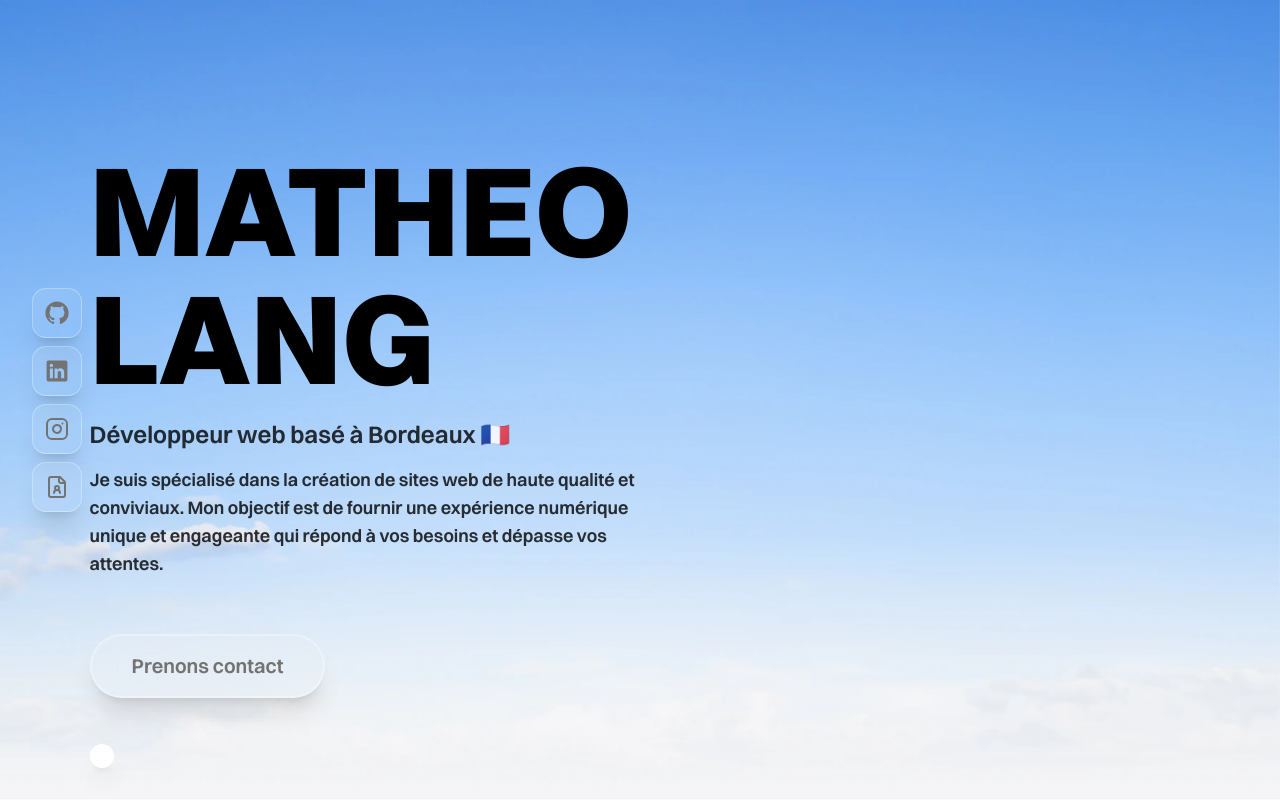
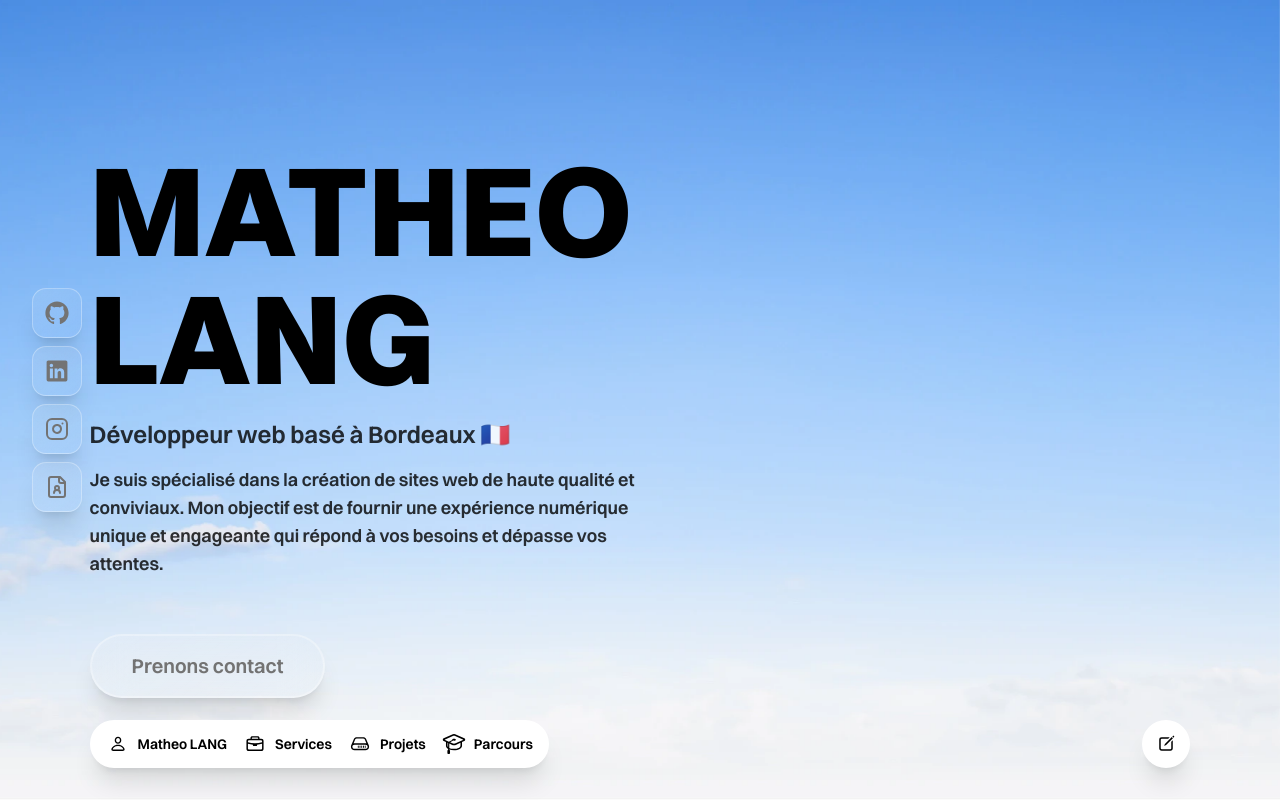
Before and after one commit to Matsuel/portfolio, a Next.js app: page / in a window 1280 px wide. Shown: the top 800 px of the page. Built offline with nearby package versions, Linux system fonts and the light colour scheme.

Commit message:
feat: réorganiser la barre de navigation et ajouter le bouton de contact

```diff
--- a/constants/navbar.tsx
+++ b/constants/navbar.tsx
@@ -12,12 +12,17 @@ export enum NavbarLinkSection {
     Contact = "#contact",
 }
 
+export const homeSection = { name: "Matheo LANG", sectionId: NavbarLinkSection.Home, icon: <Person /> };
+export const servicesSection = { name: "Services", sectionId: NavbarLinkSection.Services, icon: <Briefcase /> };
+export const projectsSection = { name: "Projets", sectionId: NavbarLinkSection.Projects, icon: <ExternaleDrive /> };
+export const educationSection = { name: "Parcours", sectionId: NavbarLinkSection.Education, icon: <School /> };
+export const contactSection = { name: "Contact", sectionId: NavbarLinkSection.Contact, icon: <Write /> };
+
 export const navbarLinks = [
-    { name: "Matheo LANG", sectionId: NavbarLinkSection.Home, icon: <Person /> },
-    { name: "Parcours", sectionId: NavbarLinkSection.Education, icon: <School /> },
-    { name: "Projets", sectionId: NavbarLinkSection.Projects, icon: <ExternaleDrive /> },
-    { name: "Services", sectionId: NavbarLinkSection.Services, icon: <Briefcase /> },
-    { name: "Contact", sectionId: NavbarLinkSection.Contact, icon: <Write /> },
+    homeSection,
+    servicesSection,
+    projectsSection,
+    educationSection
 ];
 
 export const mail = "matheolang@icloud.com"
--- a/src/app/page.tsx
+++ b/src/app/page.tsx
@@ -2,7 +2,7 @@ import Background from "@/components/Background";
 import Footer from "@/components/Footer";
 import Hero from "@/components/Hero";
 import Loader from "@/components/Loader";
-import Navbar from "@/components/Navbar";
+import Navbar, { ContactButton } from "@/components/Navbar";
 import Parcours from "@/components/Parcours";
 import Services from "@/components/Services";
 
@@ -11,6 +11,7 @@ export default function Home() {
     <div className="w-full min-h-screen h-auto flex flex-col items-center">
       <Background />
       <Navbar />
+      <ContactButton />
       <Loader />
       <Hero />
       <Services />
--- a/src/components/Navbar.tsx
+++ b/src/components/Navbar.tsx
@@ -1,15 +1,31 @@
+import NavbarLink from "@/components/NavbarLink"
+import Link from "next/link"
+import { contactSection, mail, navbarLinks } from "../../constants/navbar"
 
 const Navbar = () => {
     return (
-        <nav className='fixed bottom-8 left-[7%] z-50 w-auto h-auto p-3 rounded-xl bg-white shadow-xl'>
+        <nav className='fixed bottom-8 left-[7%] z-50 w-auto h-auto p-3 px-4 rounded-full bg-white shadow-xl flex flex-row gap-4'>
+            {navbarLinks.map((link) => (
+                <NavbarLink
+                    key={link.sectionId}
+                    {...link}
+                />
+            ))}
 
         </nav>
     )
 }
 
-export default Navbar
+export default Navbar;
 
 
-// Ajouter un bouton retour en haut de page quand on est sur une section autre que Home
-// Faire des boutons comme sur IOS26
-// Bouton contact tout seul à droite
+export const ContactButton = () => {
+    return (
+        <Link
+            href={`mailto:${mail}`}
+            className='fixed bottom-8 right-[7%] z-50 w-auto h-auto p-3 rounded-full bg-white shadow-xl flex items-center justify-center'
+        >
+            {contactSection.icon}
+        </Link>
+    )
+}
--- /dev/null
+++ b/src/components/NavbarLink.tsx
@@ -0,0 +1,31 @@
+"use client"
+import Link from "next/link";
+import { useState } from "react";
+
+interface NavbarLinkProps {
+    sectionId: string;
+    icon: React.ReactNode;
+    name: string;
+}
+
+const NavbarLink = ({
+    sectionId,
+    icon,
+    name
+}: NavbarLinkProps) => {
+
+    const [isHovered, setIsHovered] = useState<boolean>(false);
+
+    return (
+        <Link href={sectionId} className='flex items-center gap-2' onMouseEnter={() => setIsHovered(true)} onMouseLeave={() => setIsHovered(false)}>
+            {icon}
+            <span
+                className={`text-sm font-semibold ${isHovered ? "block" : "hidden"} md:block transition-all duration-300 ease-in-out`}
+            >
+                {name}
+            </span>
+        </Link>
+    )
+}
+
+export default NavbarLink;
```
